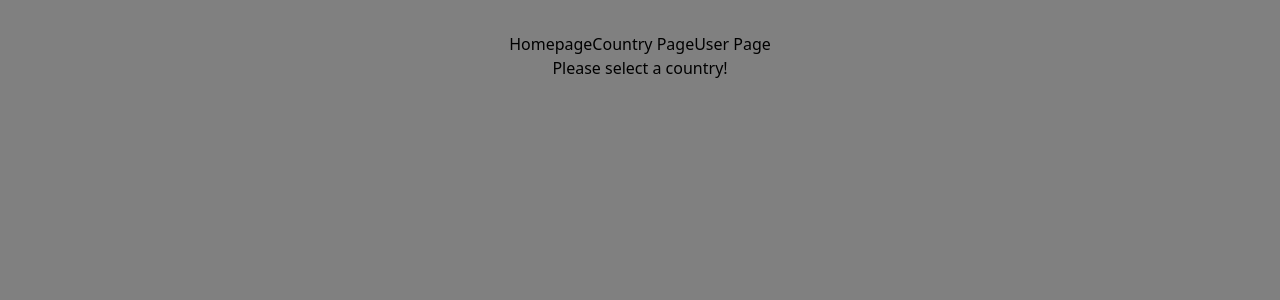
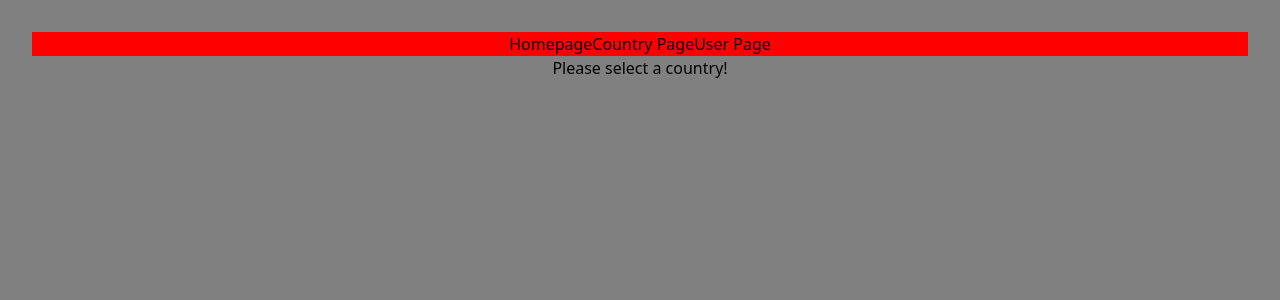
Before and after one commit to garrettkrohn/countries, a React (Vite) app in the folder app/: page /country in a window 1280 px wide. Shown: the top 300 px of the page. Built offline with nearby package versions, Linux system fonts and the light colour scheme.

Commit message:
added custom color to the navbar based on the user selected

```diff
--- a/app/src/components/navbar/Navbar.tsx
+++ b/app/src/components/navbar/Navbar.tsx
@@ -1,13 +1,14 @@
 import { Link } from '@tanstack/react-router';
 import { useAtom } from 'jotai';
 import React from 'react';
-import {selectedCountry} from "../../services/Atoms";
+import {selectedCountry, selectedUser} from "../../services/Atoms";
 import {routes} from "../../utilities/Constants";
 
 const Navbar = () => {
     const [country] = useAtom(selectedCountry);
+    const [user] = useAtom(selectedUser);
     return (
-        <div className='flex border justify-evenly'>
+        <div className={`flex border justify-evenly`} style={{backgroundColor: `#${user.backgroundColor}`}}>
             <Link to={routes.BASE} search={{}} params={{}}>Homepage</Link>
             <Link to={routes.COUNTRY} search={{}} params={{}}>Country Page</Link>
             <Link to={routes.USER} search={{}} params={{}}>User Page</Link>
--- a/app/src/components/user/UserPage.tsx
+++ b/app/src/components/user/UserPage.tsx
@@ -4,9 +4,11 @@ import {createUser, getUsers} from "../../services/userApi";
 import {getCountries} from "../../services/countriesApi";
 import Loading from "../../utilities/Loading";
 import Error from "../../utilities/Error";
+import {selectedCountry, selectedUser} from "../../services/Atoms";
+import { useAtom } from 'jotai';
 
 const UserPage = () => {
-    const [localColor, setLocalColor] = useState('000000');
+    const [localColor, setLocalColor] = useState('FF0000');
     const [username, setUsername] = useState('');
 
     const changeColor = (event: React.ChangeEvent<HTMLInputElement>) => {
@@ -67,11 +69,12 @@ const UserPage = () => {
                 </div>
                 <button onClick={() => mutate()}>Submit new user</button>
                 {usersData.map((user, index) => (
-                    <div key={index}>
+                    <div key={index} className='border'>
                         <div>username: {user.username}</div>
                         <div>color: {user.backgroundColor}</div>
                     </div>
                 ))}
+                <div className={`bg-[#${localColor}]`} style={{height: 25, width: 25}}></div>
             </div>
         );
     }
--- a/app/src/services/Atoms.ts
+++ b/app/src/services/Atoms.ts
@@ -1,5 +1,14 @@
 import { atom } from "jotai";
 import {countryResource} from "./countriesApi";
+import {userResource} from "./userApi";
+
+const defaultUser = {
+    userId: 0,
+    username: 'default',
+    backgroundColor: 'FF0000'
+}
 
 //@ts-ignore
 export const selectedCountry = atom<countryResource>();
+// @ts-ignore
+export const selectedUser = atom<userResource>(defaultUser);
```
Also changed, not shown: 1 other file (tests, documents, lock files or other folders).
